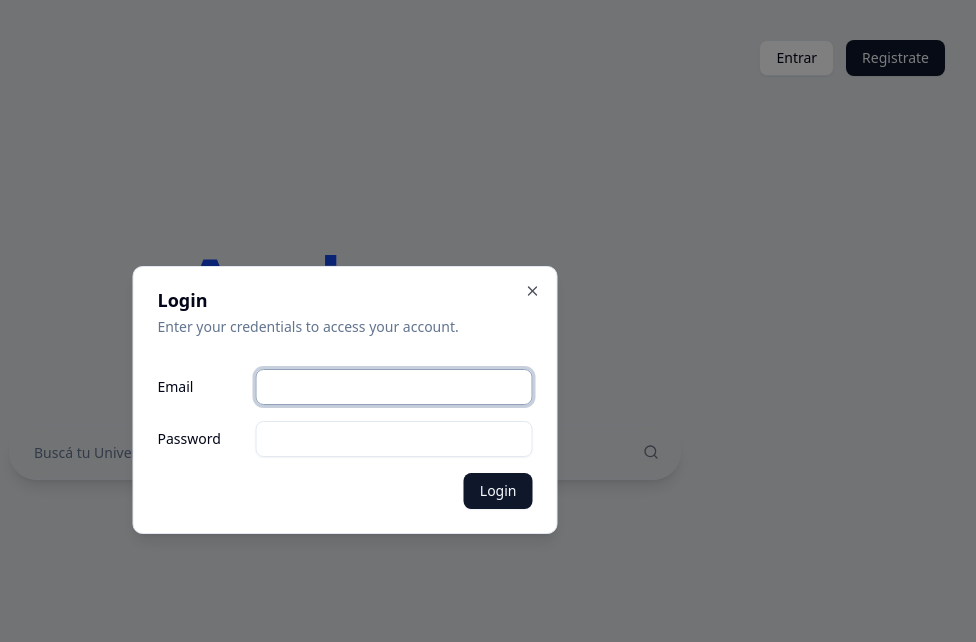
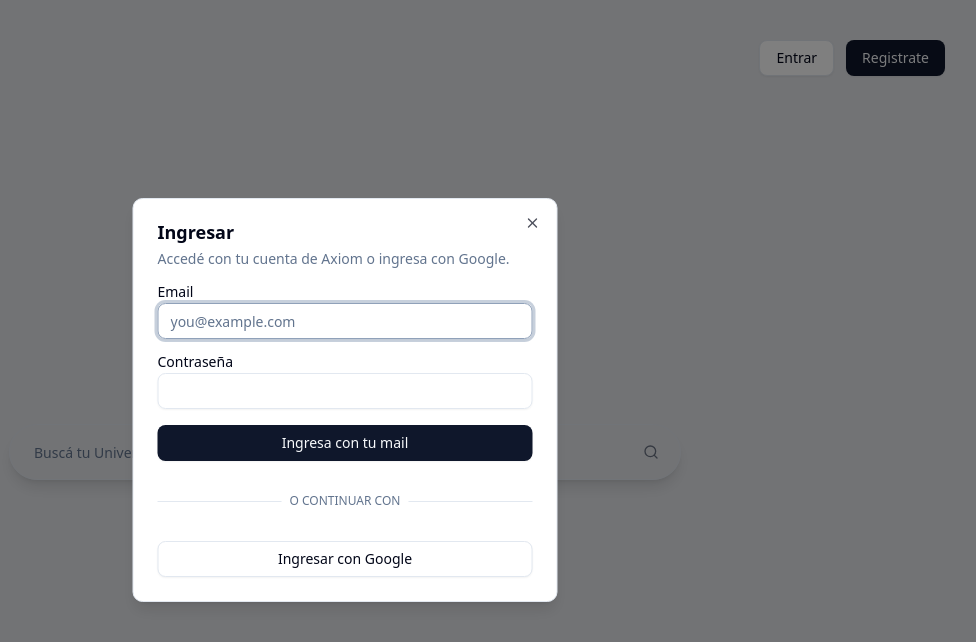
Before and after one commit to SantiagoCalligari/Axiom-frontend, a Next.js app: page / in a window 1280 px wide. Both pictures are taken after a click on the button "Entrar". Shown: the top 642 px of the page, without its empty margins (295-1271 px from the left). Built offline with nearby package versions, Linux system fonts and the light colour scheme; a web font is replaced by a local one.

Commit message:
Register modal added

```diff
--- a/components/auth/LoginModal.tsx
+++ b/components/auth/LoginModal.tsx
@@ -14,8 +14,8 @@ import {
 } from "@/components/ui/dialog";
 import { Input } from "@/components/ui/input";
 import { Label } from "@/components/ui/label";
-import { useAuth } from "@/app/context/AuthContext"; // Import useAuth
-import { toast } from "sonner"; // Import toast
+import { useAuth } from "@/app/context/AuthContext";
+import { toast } from "sonner";
 
 // Interfaces (keep as before)
 interface LoginResponse {
@@ -32,19 +32,17 @@ export function LoginModal() {
   const [isOpen, setIsOpen] = useState(false);
   const [email, setEmail] = useState("");
   const [password, setPassword] = useState("");
-  // Remove local error state, use toast instead
-  // const [error, setError] = useState<string | null>(null);
   const [isLoading, setIsLoading] = useState(false);
-  const { login } = useAuth(); // Get login function from context
+  const { login } = useAuth();
 
-  const handleSubmit = async (event: React.FormEvent<HTMLFormElement>) => {
+  const handleCredentialsSubmit = async (
+    event: React.FormEvent<HTMLFormElement>,
+  ) => {
     event.preventDefault();
     setIsLoading(true);
-    // setError(null); // No longer needed
 
     const apiUrl = process.env.NEXT_PUBLIC_API_URL;
     if (!apiUrl) {
-      // Use toast for errors
       toast.error("API URL is not configured.");
       setIsLoading(false);
       return;
@@ -71,7 +69,6 @@ export function LoginModal() {
         let errorMessage = "Login failed. Please check your credentials.";
         if ("message" in result && result.message) {
           errorMessage = result.message;
-          // Optionally display validation errors if present
           if (result.errors) {
             const firstError = Object.values(result.errors)[0]?.[0];
             if (firstError) errorMessage += `: ${firstError}`;
@@ -80,86 +77,120 @@ export function LoginModal() {
         throw new Error(errorMessage);
       }
 
-      // --- Success ---
       const loginData = result as LoginResponse;
-      login(loginData.access_token); // Use context login function
-      toast.success("Logged in successfully!"); // Show success toast
+      login(loginData.access_token);
+      toast.success("Logged in successfully!");
       setIsOpen(false);
       setEmail("");
       setPassword("");
     } catch (err) {
       const message =
         err instanceof Error ? err.message : "An unexpected error occurred.";
-      toast.error(message); // Show error toast
+      toast.error(message);
       console.error("Login error:", err);
     } finally {
       setIsLoading(false);
     }
   };
 
-  // Reset fields when modal is closed
+  const handleGoogleLoginClick = () => {
+    // --- Option 1: Direct Redirect (Simpler) ---
+    // Redirect the user directly to the Laravel backend route that starts the Google OAuth flow.
+    // The backend will handle the redirect to Google and the callback.
+    const apiUrl = process.env.NEXT_PUBLIC_API_URL;
+    if (apiUrl) {
+      // Make sure this route exists in your Laravel routes/web.php or routes/api.php
+      window.location.href = `${apiUrl}/login/google/redirect`;
+    } else {
+      toast.error("API URL not configured for Google Login.");
+    }
+
+    // --- Option 2: Open Popup (More complex, better UX potentially) ---
+    // This would involve opening a popup window for the Google flow and listening
+    // for messages or URL changes to get the token back. More complex to implement reliably.
+
+    // --- Placeholder ---
+    // toast.info("Google Login not implemented yet.");
+  };
+
+
   const handleOpenChange = (open: boolean) => {
     if (!open) {
       setEmail("");
       setPassword("");
-      // setError(null); // No longer needed
     }
     setIsOpen(open);
   };
 
   return (
-    // Pass handleOpenChange to Dialog
     <Dialog open={isOpen} onOpenChange={handleOpenChange}>
       <DialogTrigger asChild>
         <Button variant="outline">Entrar</Button>
       </DialogTrigger>
       <DialogContent className="sm:max-w-[425px]">
         <DialogHeader>
-          <DialogTitle>Login</DialogTitle>
+          <DialogTitle>Ingresar</DialogTitle>
           <DialogDescription>
-            Enter your credentials to access your account.
+            Accedé con tu cuenta de Axiom o ingresa con Google.
           </DialogDescription>
         </DialogHeader>
-        <form onSubmit={handleSubmit}>
-          <div className="grid gap-4 py-4">
-            {/* Input fields remain the same */}
-            <div className="grid grid-cols-4 items-center gap-4">
-              <Label htmlFor="email" className="text-right">
-                Email
-              </Label>
+
+        {/* Email/Password Form */}
+        <form onSubmit={handleCredentialsSubmit} className="space-y-4">
+          {/* Changed layout: Removed grid-cols-4, using space-y-1 inside divs */}
+          <div className="space-y-1">
+            <Label htmlFor="email">Email</Label>
             <Input
               id="email"
               type="email"
+              placeholder="you@example.com" // Added placeholder
               value={email}
               onChange={(e) => setEmail(e.target.value)}
               required
-                className="col-span-3"
               disabled={isLoading}
             />
           </div>
-            <div className="grid grid-cols-4 items-center gap-4">
-              <Label htmlFor="password" className="text-right">
-                Password
-              </Label>
+          <div className="space-y-1">
+            <Label htmlFor="password">Contraseña</Label>
             <Input
               id="password"
               type="password"
               value={password}
               onChange={(e) => setPassword(e.target.value)}
               required
-                className="col-span-3"
               disabled={isLoading}
             />
+            {/* Optional: Add Forgot Password link here */}
           </div>
-          </div>
-          {/* Remove local error display */}
-          {/* {error && <p className="mb-4 text-center text-sm text-red-600">{error}</p>} */}
           <DialogFooter>
-            <Button type="submit" disabled={isLoading}>
-              {isLoading ? "Logging in..." : "Login"}
+            <Button type="submit" disabled={isLoading} className="w-full">
+              {isLoading ? "Ingresando..." : "Ingresa con tu mail"}
             </Button>
           </DialogFooter>
         </form>
+
+        {/* Divider */}
+        <div className="relative my-4">
+          <div className="absolute inset-0 flex items-center">
+            <span className="w-full border-t" />
+          </div>
+          <div className="relative flex justify-center text-xs uppercase">
+            <span className="bg-background px-2 text-muted-foreground">
+              O continuar con
+            </span>
+          </div>
+        </div>
+
+        {/* Google Login Button */}
+        <Button
+          variant="outline"
+          className="w-full flex items-center justify-center gap-x-2"
+          onClick={handleGoogleLoginClick}
+          disabled={isLoading} // Disable while email login is processing
+        >
+          Ingresar con Google
+        </Button>
+
       </DialogContent>
     </Dialog>
   );
--- /dev/null
+++ b/components/auth/RegisterModal.tsx
@@ -0,0 +1,197 @@
+// components/auth/RegisterModal.tsx
+"use client";
+
+import React, { useState } from "react";
+import { Button } from "@/components/ui/button";
+import {
+  Dialog,
+  DialogContent,
+  DialogDescription,
+  DialogFooter,
+  DialogHeader,
+  DialogTitle,
+  DialogTrigger,
+} from "@/components/ui/dialog";
+import { Input } from "@/components/ui/input";
+import { Label } from "@/components/ui/label";
+// No necesitamos useAuth aquí porque no estamos logueando al usuario
+import { toast } from "sonner";
+
+// Interfaz para errores de validación de Laravel (común)
+interface ValidationErrorResponse {
+  message: string;
+  errors: Record<string, string[]>; // { email: ["El email ya existe."], ... }
+}
+
+export function RegisterModal() {
+  const [isOpen, setIsOpen] = useState(false);
+  const [name, setName] = useState("");
+  const [email, setEmail] = useState("");
+  const [password, setPassword] = useState("");
+  const [passwordConfirmation, setPasswordConfirmation] = useState("");
+  const [isLoading, setIsLoading] = useState(false);
+
+  const handleRegisterSubmit = async (
+    event: React.FormEvent<HTMLFormElement>,
+  ) => {
+    event.preventDefault();
+
+    // Validación simple del lado del cliente
+    if (password !== passwordConfirmation) {
+      toast.error("Las contraseñas no coinciden.");
+      return;
+    }
+    if (password.length < 8) {
+      // Asumiendo un mínimo de 8 caracteres (ajusta según tus reglas de Laravel)
+      toast.error("La contraseña debe tener al menos 8 caracteres.");
+      return;
+    }
+
+    setIsLoading(true);
+
+    const apiUrl = process.env.NEXT_PUBLIC_API_URL;
+    if (!apiUrl) {
+      toast.error("URL de la API no configurada.");
+      setIsLoading(false);
+      return;
+    }
+
+    // Endpoint común para registro en Laravel API
+    const registerEndpoint = `${apiUrl}/api/register`; // Ajusta si es diferente
+
+    try {
+      const response = await fetch(registerEndpoint, {
+        method: "POST",
+        headers: {
+          "Content-Type": "application/json",
+          Accept: "application/json",
+        },
+        body: JSON.stringify({
+          name: name,
+          email: email,
+          password: password,
+          password_confirmation: passwordConfirmation,
+        }),
+      });
+
+      // Éxito (usualmente 201 Created)
+      if (response.ok) {
+        // const newUser = await response.json(); // Podrías obtener datos del nuevo usuario si la API los devuelve
+        toast.success(
+          "¡Registro exitoso! Revisa tu correo para verificar tu cuenta.",
+        );
+        setIsOpen(false); // Cerrar modal
+        // Limpiar campos
+        setName("");
+        setEmail("");
+        setPassword("");
+        setPasswordConfirmation("");
+        // NO loguear al usuario aquí, necesita verificar email
+      } else {
+        // Manejar errores (ej: 422 Validación)
+        const errorData: ValidationErrorResponse | any = await response.json();
+        let errorMessage = "Error en el registro. Intenta de nuevo.";
+
+        if (response.status === 422 && errorData.errors) {
+          // Extraer el primer error de validación para mostrar
+          const firstErrorKey = Object.keys(errorData.errors)[0];
+          errorMessage = errorData.errors[firstErrorKey][0];
+        } else if (errorData.message) {
+          errorMessage = errorData.message;
+        }
+        throw new Error(errorMessage);
+      }
+    } catch (err) {
+      const message =
+        err instanceof Error ? err.message : "Ocurrió un error inesperado.";
+      toast.error(message);
+      console.error("Error de registro:", err);
+    } finally {
+      setIsLoading(false);
+    }
+  };
+
+  // Limpiar campos al cerrar
+  const handleOpenChange = (open: boolean) => {
+    if (!open) {
+      setName("");
+      setEmail("");
+      setPassword("");
+      setPasswordConfirmation("");
+    }
+    setIsOpen(open);
+  };
+
+  return (
+    <Dialog open={isOpen} onOpenChange={handleOpenChange}>
+      <DialogTrigger asChild>
+        {/* El botón que abre este modal estará en page.tsx */}
+        <Button>Registrate</Button>
+      </DialogTrigger>
+      <DialogContent className="sm:max-w-[425px]">
+        <DialogHeader>
+          <DialogTitle>Crear Cuenta</DialogTitle>
+          <DialogDescription>
+            Completa los datos para unirte a Axiom.
+          </DialogDescription>
+        </DialogHeader>
+
+        <form onSubmit={handleRegisterSubmit} className="space-y-4 py-4">
+          <div className="space-y-1">
+            <Label htmlFor="name">Nombre</Label>
+            <Input
+              id="name"
+              type="text"
+              placeholder="Tu nombre completo"
+              value={name}
+              onChange={(e) => setName(e.target.value)}
+              required
+              disabled={isLoading}
+            />
+          </div>
+          <div className="space-y-1">
+            <Label htmlFor="register-email">Email</Label> {/* ID único */}
+            <Input
+              id="register-email"
+              type="email"
+              placeholder="tu@ejemplo.com"
+              value={email}
+              onChange={(e) => setEmail(e.target.value)}
+              required
+              disabled={isLoading}
+            />
+          </div>
+          <div className="space-y-1">
+            <Label htmlFor="register-password">Contraseña</Label> {/* ID único */}
+            <Input
+              id="register-password"
+              type="password"
+              placeholder="Mínimo 8 caracteres"
+              value={password}
+              onChange={(e) => setPassword(e.target.value)}
+              required
+              disabled={isLoading}
+            />
+          </div>
+          <div className="space-y-1">
+            <Label htmlFor="password-confirmation">Confirmar Contraseña</Label>
+            <Input
+              id="password-confirmation"
+              type="password"
+              placeholder="Repite tu contraseña"
+              value={passwordConfirmation}
+              onChange={(e) => setPasswordConfirmation(e.target.value)}
+              required
+              disabled={isLoading}
+            />
+          </div>
+          <DialogFooter>
+            <Button type="submit" disabled={isLoading} className="w-full">
+              {isLoading ? "Registrando..." : "Crear Cuenta"}
+            </Button>
+          </DialogFooter>
+        </form>
+      </DialogContent>
+    </Dialog>
+  );
+}
```
Lines whose indentation alone changed are shown as unchanged.
